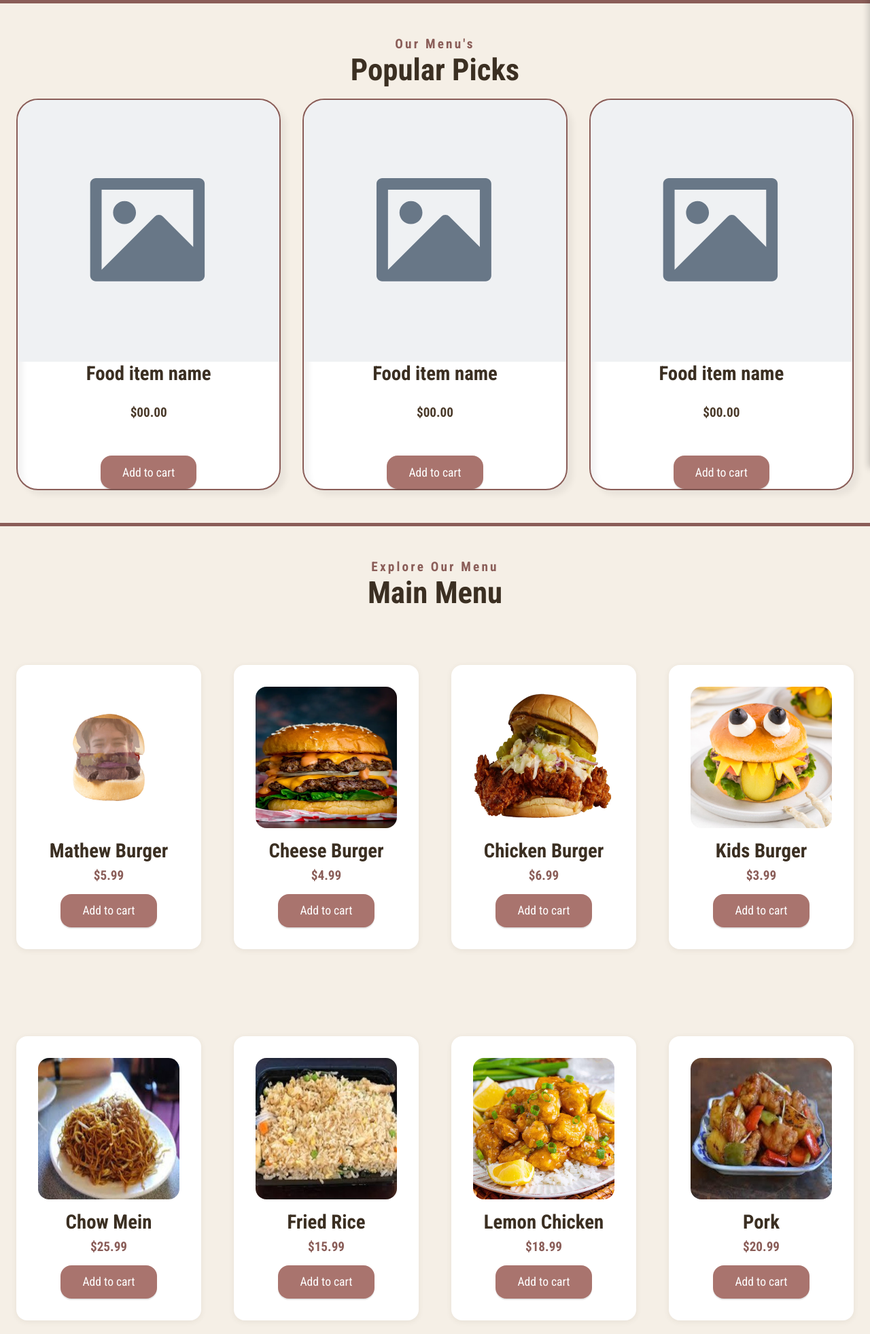
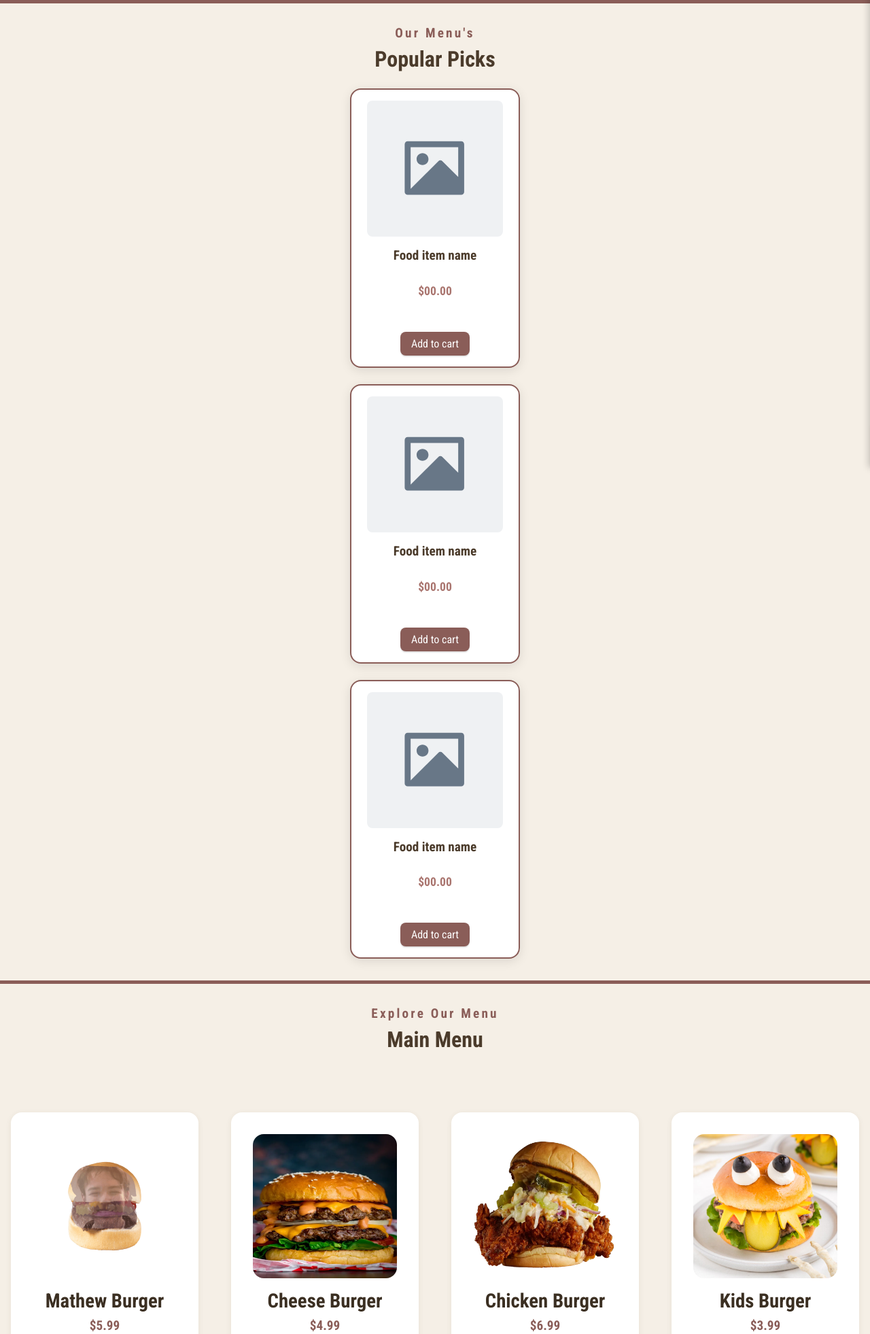
Before and after one commit to robertsc2/Takeaway-System, a Flask app: page /menu in a window 1280 px wide. Shown: the part 112-2074 px from the top of the page at 68% size. Run offline with Flask 3, Linux system fonts and the light colour scheme.

Commit message:
Popular Picks changes, stlying, added more images more style changes AGHHHHHH I HATE YOU SIXSEVENY

```diff
--- a/static/javascript.js
+++ b/static/javascript.js
@@ -72,31 +72,40 @@
                 qty: 1
             });
         }
-        updateCart();
+        updateCart(); // Call the function to update the cart display and values.
+
         // Open the cart sidebar when an item is added
-        cartTab.classList.add('active');
-        cartTab.style.display = 'block';
+        cartTab.classList.add('active'); // Add the 'active' class to the cart sidebar to make it visible.
+        cartTab.style.display = 'block'; // Ensure the cart sidebar is displayed.
     }
 
+    // Function to update the cart display and values
     function updateCart() {
+        // Update the cart value (total quantity of items in the cart)
         cartValue.innerText = cart.reduce((sum, i) => sum + i.qty, 0);
+
+        // Clear the current cart items in the cart display
         listcart.innerHTML = '';
+
+        // Loop through each item in the cart and create its HTML structure
         cart.forEach((item, idx) => {
-            const div = document.createElement('div');
-            div.className = 'cart-item';
+            const div = document.createElement('div'); // Create a new div for the cart item
+            div.className = 'cart-item'; // Add a class to the div for styling
             div.innerHTML = `
-                <span>${item.name}</span>
-                <span>$${item.price.toFixed(2)}</span>
-                <input type="number" min="1" value="${item.qty}" style="width:40px;" data-idx="${idx}" />
-                <button data-idx="${idx}" class="removeBtn">Remove</button>
+                <span>${item.name}</span> <!-- Display the item name -->
+                <span>$${item.price.toFixed(2)}</span> <!-- Display the item price -->
+                <input type="number" min="1" value="${item.qty}" style="width:40px;" data-idx="${idx}" /> <!-- Input field to update quantity -->
+                <button data-idx="${idx}" class="removeBtn">Remove</button> <!-- Button to remove the item -->
             `;
-            listcart.appendChild(div);
+            listcart.appendChild(div); // Append the created div to the cart display
         });
 
-        // Update total price
+        // Calculate the total price of items in the cart
         const total = cart.reduce((sum, item) => sum + item.price * item.qty, 0);
+
+        // Update the total price display if the cartTotal element exists
         if (cartTotal) {
-            cartTotal.innerText = total.toFixed(2);
+            cartTotal.innerText = total.toFixed(2); // Set the total price with two decimal places
         }
     }
 
--- a/static/style.css
+++ b/static/style.css
@@ -963,3 +1006,88 @@
 .payment-inputBox input[type="number"] {
   -moz-appearance: textfield;
 }
+
+/* Storefront img styling */
+
+.storefront {
+  width: 100%;
+  max-width: 1200px;
+  height: auto;
+  border-radius: 10px;
+  box-shadow: 0 4px 8px rgba(0, 0, 0, 0.2);
+  margin: 20px auto;
+  display: block;
+}
+
+/* ========== POPULAR PICKS SECTION ========== */
+.wrapper.p-top {
+  padding: 2rem 1rem;
+}
+
+.wrapper.p-top .text-center h5 {
+  font-size: 1.2rem;
+  color: var(--rustic2);
+  margin-bottom: 0.5rem;
+}
+
+.wrapper.p-top .text-center h2 {
+  font-size: 2rem;
+  color: var(--lead);
+  margin-bottom: 1.5rem;
+}
+
+.menu-list {
+  display: grid;
+  grid-template-columns: repeat(auto-fit, minmax(250px, 1fr)); /* Responsive grid */
+  gap: 1.5rem; /* Space between cards */
+  justify-content: center;
+  align-items: start;
+}
+
+.order-card {
+  background: var(--pure-white); /* Card background */
+  border-radius: 1rem;
+  box-shadow: 0 4px 16px rgba(0, 0, 0, 0.1); /* Subtle shadow */
+  padding: 1rem;
+  text-align: center;
+  transition: transform 0.3s, box-shadow 0.3s;
+}
+
+.order-card:hover {
+  transform: translateY(-5px); /* Lift effect on hover */
+  box-shadow: 0 6px 20px rgba(0, 0, 0, 0.15);
+}
+
+.card-image img {
+  width: 100%;
+  max-width: 200px; /* Limit image size */
+  height: auto;
+  margin-bottom: 1rem;
+  border-radius: 0.5rem;
+}
+
+.order-card h4 {
+  font-size: 1.2rem;
+  color: var(--lead);
+  margin: 0.5rem 0;
+}
+
+.order-card .price {
+  font-size: 1.1rem;
+  color: var(--rustic);
+  margin-bottom: 1rem;
+}
+
+.order-card .btn {
+  background: var(--rustic2);
+  color: var(--pure-white);
+  padding: 0.5rem 1rem;
+  border-radius: 0.5rem;
+  font-size: 1rem;
+  text-decoration: none;
+  transition: background 0.3s;
+}
+
+.order-card .btn:hover {
+  background: var(--lead2);
+}
--- a/templates/menu.html
+++ b/templates/menu.html
@@ -79,7 +79,7 @@
                     </div>
                     <h4>Food item name</h4>
                     <h4 class="price">$00.00</h4>
-                    <a href="#" class="btn">Add to cart</a>
+                    <a class="btn">Add to cart</a>
                 </div>
                 <div class="order-card">
                     <div class="card-image">
@@ -87,7 +87,7 @@
                     </div>
                     <h4>Food item name</h4>
                     <h4 class="price">$00.00</h4>
-                    <a href="#" class="btn">Add to cart</a>
+                    <a class="btn">Add to cart</a>
                 </div>
                 <div class="order-card">
                     <div class="card-image">
@@ -95,7 +95,7 @@
                     </div>
                     <h4>Food item name</h4>
                     <h4 class="price">$00.00</h4>
-                    <a href="#" class="btn">Add to cart</a>
+                    <a class="btn">Add to cart</a>
                 </div>
             </div>
         </section>
@@ -116,25 +116,25 @@
                         <img src="/static/Burgers/Mathewburger.png" alt="Mathew Burger" class="menu-image" />
                         <h4>Mathew Burger</h4>
                         <h4 class="price">$5.99</h4>
-                        <a href="#" class="btn">Add to cart</a>
+                        <a class="btn">Add to cart</a>
                     </div>
                     <div class="menu-item">
                         <img src="/static/Burgers/Cheese.webp" alt="Cheese Burger" class="menu-image" />
                         <h4>Cheese Burger</h4>
                         <h4 class="price">$4.99</h4>
-                        <a href="#" class="btn">Add to cart</a>
+                        <a class="btn">Add to cart</a>
                     </div>
                     <div class="menu-item">
                         <img src="/static/Burgers/chicken.webp" alt="Chicken Burger" class="menu-image" />
                         <h4>Chicken Burger</h4>
                         <h4 class="price">$6.99</h4>
-                        <a href="#" class="btn">Add to cart</a>
+                        <a class="btn">Add to cart</a>
                     </div>
                     <div class="menu-item">
                         <img src="/static/Burgers/kids.jpg" alt="Kids Burger" class="menu-image" />
                         <h4>Kids Burger</h4>
                         <h4 class="price">$3.99</h4>
-                        <a href="#" class="btn">Add to cart</a>
+                        <a class="btn">Add to cart</a>
                     </div>
                 </div>
             </div>
@@ -146,29 +146,90 @@
                         <img src="/static/Chinese/chow mein.jpg" alt="Chow Mein" class="menu-image" />
                         <h4>Chow Mein</h4>
                         <h4 class="price">$25.99</h4>
-                        <a href="#" class="btn">Add to cart</a>
+                        <a class="btn">Add to cart</a>
                     </div>
                     <div class="menu-item">
                         <img src="/static/Chinese/fried rice.jpg" alt="Fried Rice" class="menu-image" />
                         <h4>Fried Rice</h4>
                         <h4 class="price">$15.99</h4>
-                        <a href="#" class="btn">Add to cart</a>
+                        <a class="btn">Add to cart</a>
                     </div>
                     <div class="menu-item">
                         <img src="/static/Chinese/lchicken.jpg" alt="Lemon Chicken" class="menu-image" />
                         <h4>Lemon Chicken</h4>
                         <h4 class="price">$18.99</h4>
-                        <a href="#" class="btn">Add to cart</a>
+                        <a class="btn">Add to cart</a>
                     </div>
                     <div class="menu-item">
                         <img src="/static/Chinese/pork.jpg" alt="Pork" class="menu-image" />
                         <h4>Pork</h4>
                         <h4 class="price">$20.99</h4>
-                        <a href="#" class="btn">Add to cart</a>
+                        <a class="btn">Add to cart</a>
                     </div>
                 </div>
             </div>
 
+            <!-- Category 3 Pizza -->
+            <div class="menu-category">
+                <div class="menu-items flex gap-3">
+                    <div class="menu-item">
+                        <img src="/static/food/Cheese Pizza.png" alt="Cheese Pizza" class="menu-image" />
+                        <h4>Cheese Pizza</h4>
+                        <h4 class="price">$11.00</h4>
+                        <a class="btn">Add to cart</a>
+                    </div>
+                    <div class="menu-item">
+                        <img src="/static/food/Hawaiian Pizza.png" alt="" class="menu-image" />
+                        <h4>Hawaiian Pizza</h4>
+                        <h4 class="price">$14.00</h4>
+                        <a class="btn">Add to cart</a>
+                    </div>
+                    <div class="menu-item">
+                        <img src="/static/food/Meat Lovers Pizza.png" alt="" class="menu-image" />
+                        <h4>Meat Lovers</h4>
+                        <h4 class="price">$13.00</h4>
+                        <a class="btn">Add to cart</a>
+                    </div>
+                    <div class="menu-item">
+                        <img src="/static/food/Pepperoni Pizza.png" alt="" class="menu-image" />
+                        <h4>Peperoni Pizza</h4>
+                        <h4 class="price">$12.00</h4>
+                        <a class="btn">Add to cart</a>
+                    </div>
+                </div>
+            </div>
+
+
+            <!-- Category 4 Drinks-->
+
+                        <div class="menu-category">
+                            <div class="menu-items flex gap-3">
+                                <div class="menu-item">
+                                    <img src="/static/food/coke.png" alt="Coke Can" class="menu-image" />
+                                    <h4>Coke Can</h4>
+                                    <h4 class="price">$3.50</h4>
+                                    <a class="btn">Add to cart</a>
+                                </div>
+                                <div class="menu-item">
+                                    <img src="/static/food/fanta.png" alt="Fanta Can" class="menu-image" />
+                                    <h4>Fanta Can</h4>
+                                    <h4 class="price">$3.50</h4>
+                                    <a class="btn">Add to cart</a>
+                                </div>
+                                <div class="menu-item">
+                                    <img src="/static/food/l&p.png" alt="L&P Can" class="menu-image" />
+                                    <h4>L&P Can</h4>
+                                    <h4 class="price">$3.50</h4>
+                                    <a class="btn">Add to cart</a>
+                                </div>
+                                <div class="menu-item">
+                                    <img src="/static/food/sprite.jpg" alt="Sprite" class="menu-image" />
+                                    <h4>Sprite</h4>
+                                    <h4 class="price">$4.50</h4>
+                                    <a class="btn">Add to cart</a>
+                                </div>
+                            </div>
+                        </div>
 
 
 
```
Also changed, not shown: other parts of static/style.css (+43 -0 lines), templates/index.html (+12 -9 lines), .TXT (added), static/food/Cheese Pizza.png (added), static/food/Hawaiian Pizza.png (added), static/food/Meat Lovers Pizza.png (added), static/food/Pepperoni Pizza.png (added), static/food/coke.png (added), static/food/fanta.png (added), static/food/l&p.png (added), static/food/sprite.jpg (added), static/images/Storefront.png.
